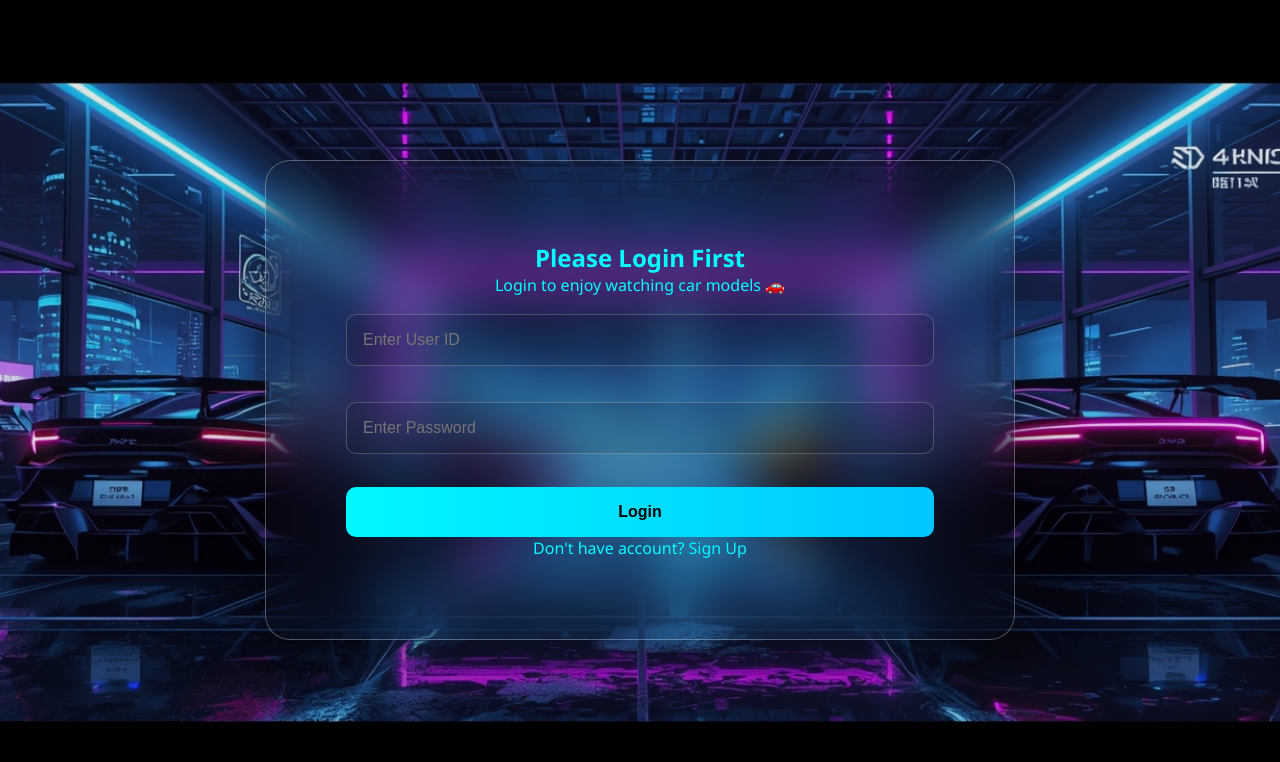
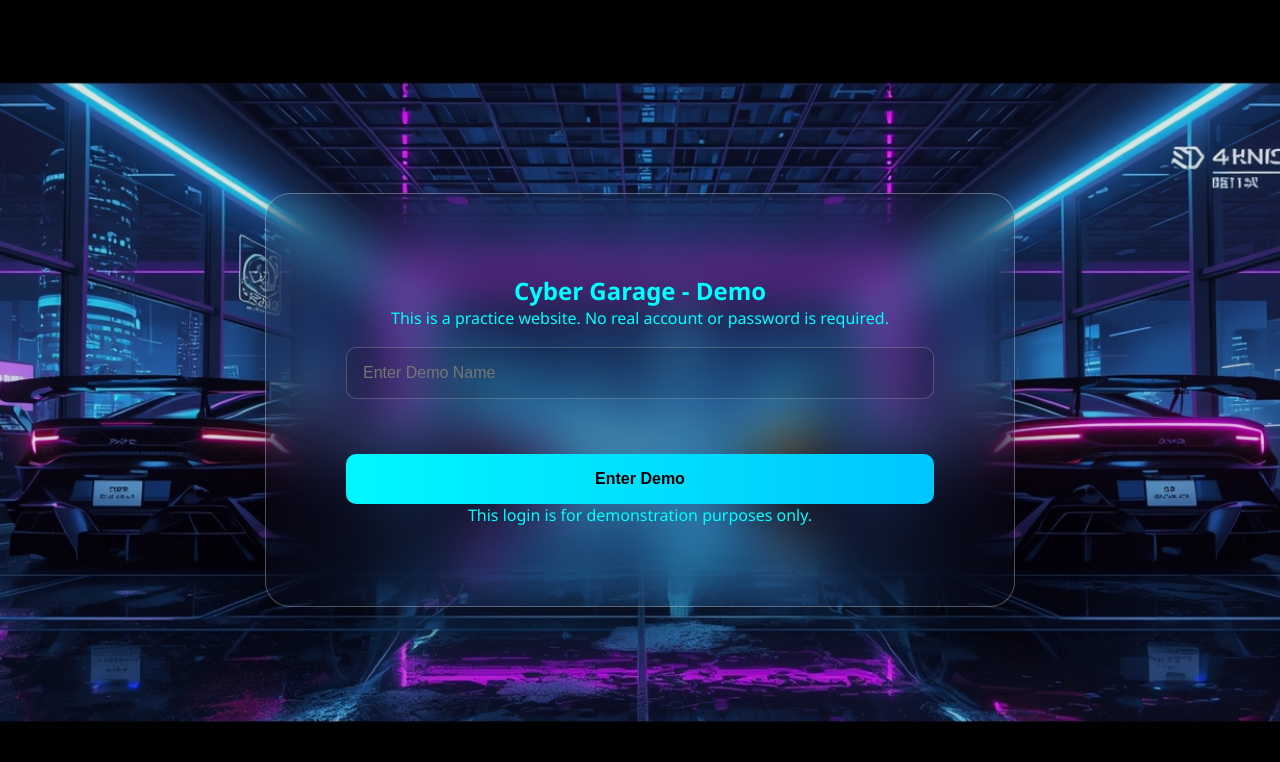
Before and after one commit to ajey-2003/bca-html-css-project, a plain HTML site: page login.html in a window 1280 px wide. Drawn offline with Linux system fonts and the light colour scheme.

Commit message:
Update login.html

```diff
--- a/login.html
+++ b/login.html
@@ -1,30 +1,31 @@
 <!DOCTYPE html>
 <html>
 <head>
-  <title>Login - Cyber Garage</title>
-  <link rel="stylesheet" href="style.css">
+    <title>Demo Login - Cyber Garage</title>
+    <link rel="stylesheet" href="style.css">
 </head>
 
 <body class="form-page">
 
-<div class="form-box">
+    <div class="form-box">
 
-  <h2> Please Login First</h2>
-  <p>Login to enjoy watching car models 🚗</p>
+        <h2>Cyber Garage - Demo</h2>
 
-  <form action="dashboard.html">
-    <input type="text" placeholder="Enter User ID" required>
-    <input type="password" placeholder="Enter Password" required>
+        <p>This is a practice website. No real account or password is required.</p>
 
-    <button type="submit" class="form-btn">Login</button>
-  </form>
+        <input type="text" placeholder="Enter Demo Name">
 
-  <p class="switch">
-    Don't have account?
-    <a href="signup.html">Sign Up</a>
-  </p>
+        <br><br>
 
-</div>
+        <a href="dashboard.html">
+            <button type="button" class="form-btn">Enter Demo</button>
+        </a>
+
+        <p class="switch">
+            This login is for demonstration purposes only.
+        </p>
+
+    </div>
 
 </body>
 </html>
```
